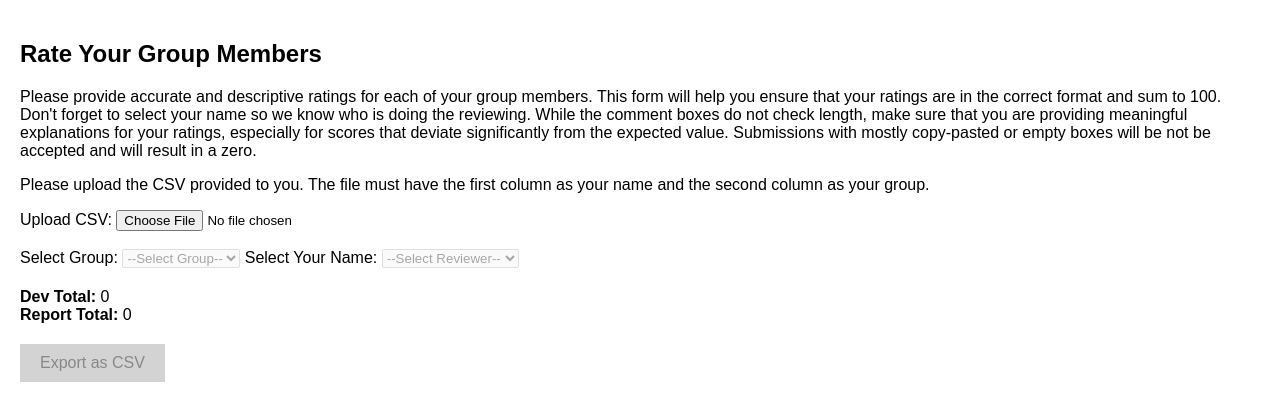
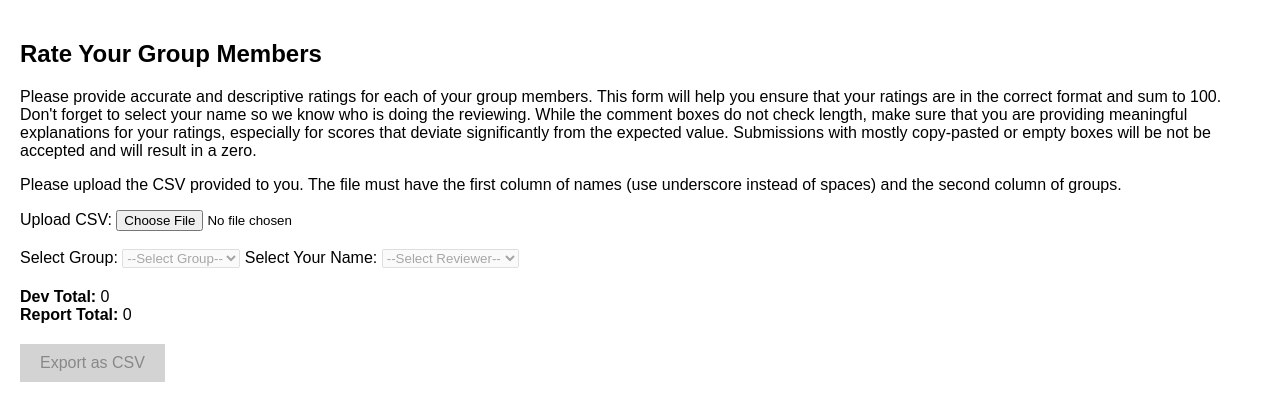
Before and after one commit to jagodwin/peer-review, a plain HTML site: page index.html in a window 1280 px wide. Drawn offline with nearby package versions, Linux system fonts and the light colour scheme.

Commit message:
directions in readme

```diff
--- a/index.html
+++ b/index.html
@@ -57,7 +57,7 @@
     that you are providing meaningful explanations for your ratings, especially for scores that deviate significantly from
     the expected value. Submissions with mostly copy-pasted or empty boxes will be not be accepted and will result in a zero.</p>
 
-    <p>Please upload the CSV provided to you. The file must have the first column as your name and the second column as your group.</p>
+    <p>Please upload the CSV provided to you. The file must have the first column of names (use underscore instead of spaces) and the second column of groups.</p>
 
     <!-- CSV Upload -->
     <label for="csvUpload">Upload CSV:</label>
```
Also changed, not shown: 1 other file.
